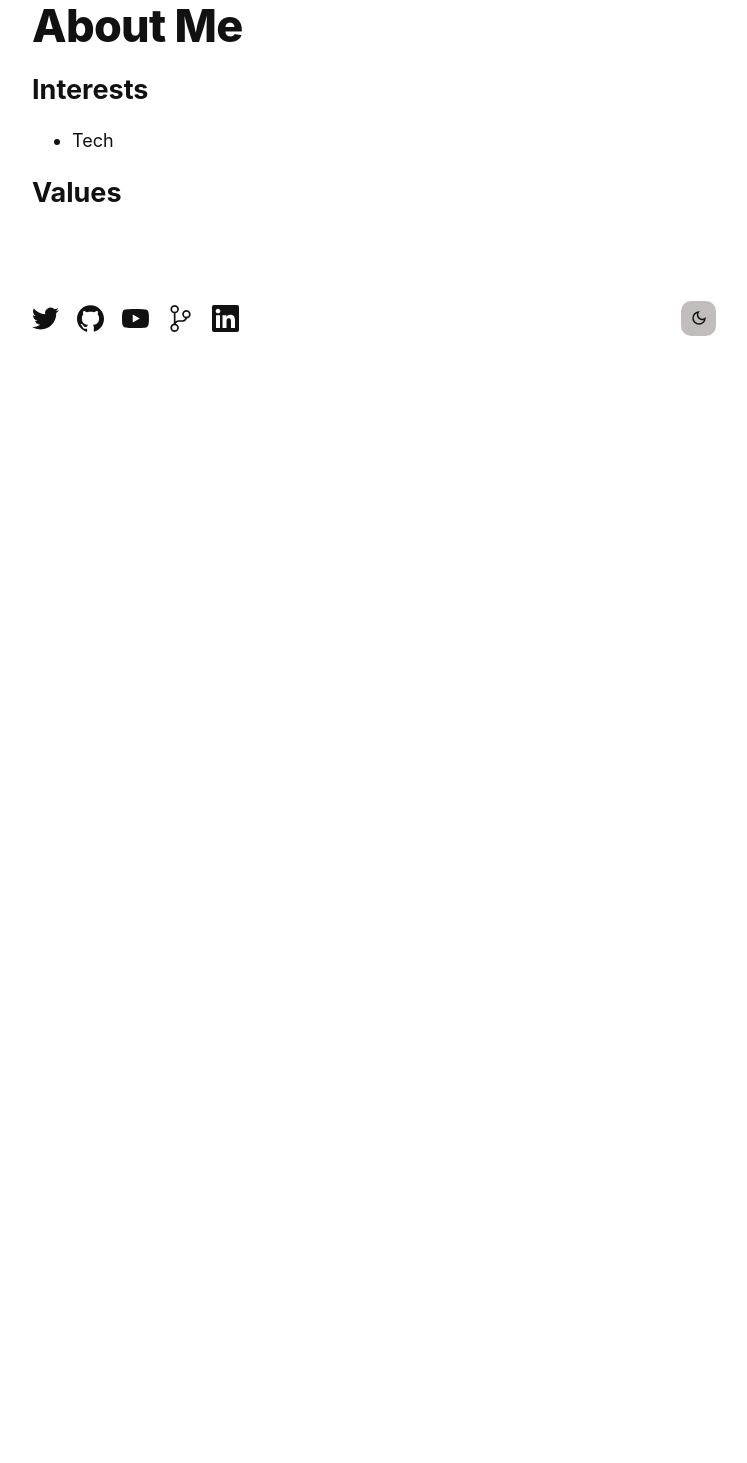
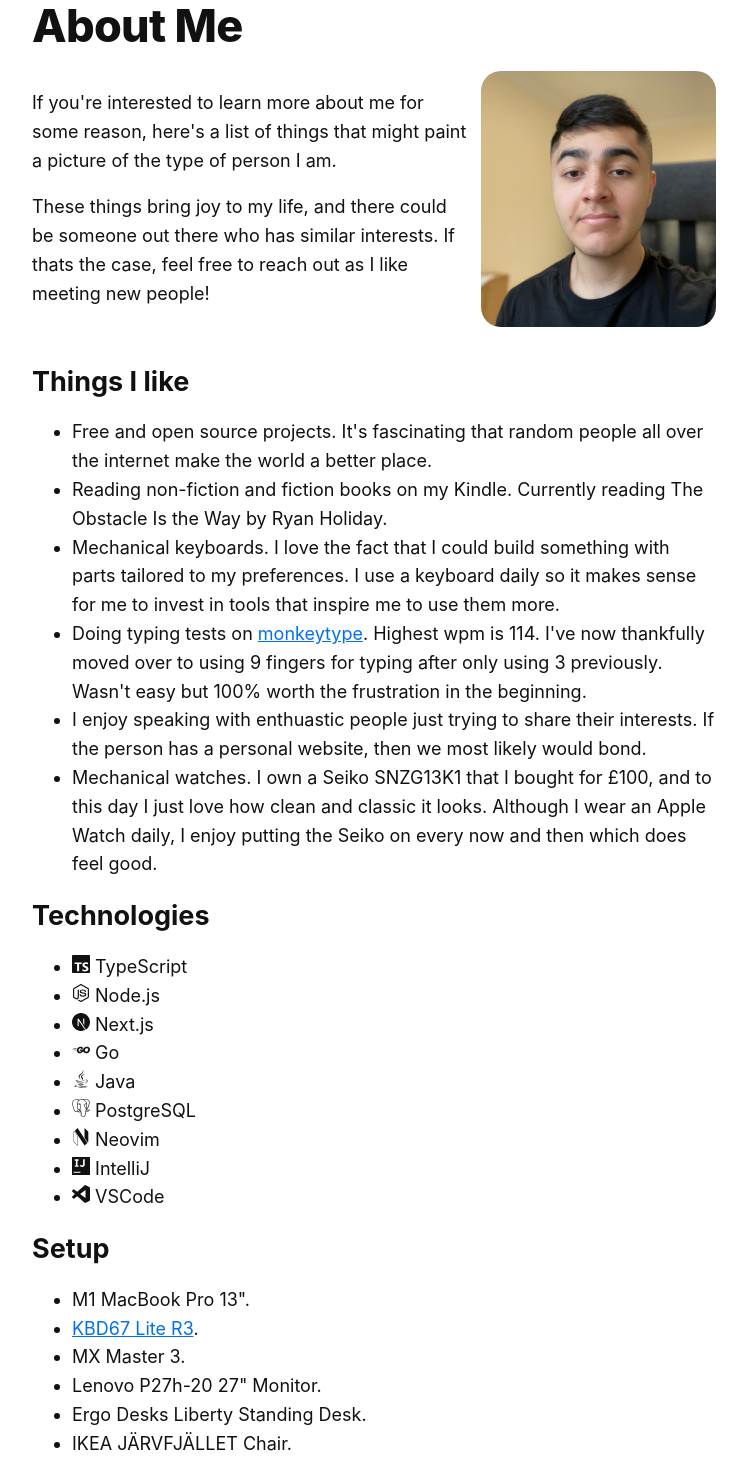
Before and after one commit to pzrsa/parsam.io, a Next.js app: page /about in a window 1280 px wide. Shown: the part 100-1563 px from the top of the page, without its empty margins (266-1013 px from the left). Before the commit the page ends 800 px from the top, so only its background shows below. Built offline with nearby package versions, Linux system fonts and the light colour scheme.

Commit message:
add content to about page with interests, tech and setup

```diff
--- a/pages/about.tsx
+++ b/pages/about.tsx
@@ -1,23 +1,140 @@
 import Head from "next/head";
+import Image from "next/image";
+import { IconType } from "react-icons";
+import {
+  SiGo,
+  SiIntellijidea,
+  SiJava,
+  SiNeovim,
+  SiNextdotjs,
+  SiNodedotjs,
+  SiPostgresql,
+  SiTypescript,
+  SiVisualstudiocode,
+} from "react-icons/si";
+import avatar from "../public/images/avatar.jpg";
+import styles from "../styles/modules/About.module.css";
 import utilStyles from "../styles/utils.module.css";
 
-interface AboutProps {}
+interface TechItemProps {
+  name: string;
+  Icon: IconType;
+}
 
-const About: React.FC<AboutProps> = ({}) => {
+const TechItem: React.FC<TechItemProps> = ({ name, Icon }) => {
+  return (
+    <li>
+      <Icon /> {name}
+    </li>
+  );
+};
+
+const About: React.FC = ({}) => {
   return (
     <>
       <Head>
         <title>Parsa Mesgarha - About</title>
       </Head>
-      <header>
+      <header className={styles.header}>
         <h1 className={utilStyles.heading2Xl}>About Me</h1>
+        <div className={styles.me}>
+          <div>
+            <p>
+              If you&apos;re interested to learn more about me for some reason,
+              here&apos;s a list of things that might paint a picture of the
+              type of person I am.
+            </p>
+            <p>
+              These things bring joy to my life, and there could be someone out
+              there who has similar interests. If thats the case, feel free to
+              reach out as I like meeting new people!
+            </p>
+          </div>
+          <Image
+            className={utilStyles.rounded}
+            src={avatar}
+            height={750}
+            width={750}
+            objectFit="cover"
+            alt="Parsa Mesgarha"
+          />
+        </div>
       </header>
       <div>
-        <h2 className={utilStyles.headingLg}>Interests</h2>
+        <h2 className={utilStyles.headingLg}>Things I like</h2>
         <ul>
-          <li>Tech</li>
+          <li>
+            Free and open source projects. It&apos;s fascinating that random
+            people all over the internet make the world a better place.
+          </li>
+          <li>
+            Reading non-fiction and fiction books on my Kindle. Currently
+            reading The Obstacle Is the Way by Ryan Holiday.
+          </li>
+          <li>
+            Mechanical keyboards. I love the fact that I could build something
+            with parts tailored to my preferences. I use a keyboard daily so it
+            makes sense for me to invest in tools that inspire me to use them
+            more.
+          </li>
+          <li>
+            Doing typing tests on{" "}
+            <a
+              href="https://monkeytype.com/"
+              rel="prefetch noreferrer"
+              target="_blank"
+            >
+              monkeytype
+            </a>
+            . Highest wpm is 114. I&apos;ve now thankfully moved over to using 9
+            fingers for typing after only using 3 previously. Wasn&apos;t easy
+            but 100% worth the frustration in the beginning.
+          </li>
+          <li>
+            I enjoy speaking with enthuastic people just trying to share their
+            interests. If the person has a personal website, then we most likely
+            would bond.
+          </li>
+          <li>
+            Mechanical watches. I own a Seiko SNZG13K1 that I bought for £100,
+            and to this day I just love how clean and classic it looks. Although
+            I wear an Apple Watch daily, I enjoy putting the Seiko on every now
+            and then which does feel good.
+          </li>
         </ul>
-        <h2 className={utilStyles.headingLg}>Values</h2>
+        <h2 className={utilStyles.headingLg}>Technologies</h2>
+        <ul>
+          <TechItem name="TypeScript" Icon={SiTypescript} />
+          <TechItem name="Node.js" Icon={SiNodedotjs} />
+          <TechItem name="Next.js" Icon={SiNextdotjs} />
+          <TechItem name="Go" Icon={SiGo} />
+          <TechItem name="Java" Icon={SiJava} />
+          <TechItem name="PostgreSQL" Icon={SiPostgresql} />
+          <TechItem name="Neovim" Icon={SiNeovim} />
+          <TechItem name="IntelliJ" Icon={SiIntellijidea} />
+          <TechItem name="VSCode" Icon={SiVisualstudiocode} />
+        </ul>
+        <h2 className={utilStyles.headingLg}>Setup</h2>
+        <ul>
+          <li>M1 MacBook Pro 13&quot;.</li>
+          <li>
+            <a
+              href="https://youtu.be/RqktmDE-TGA"
+              rel="prefetch noreferrer"
+              target="_blank"
+            >
+              KBD67 Lite R3
+            </a>
+            .
+          </li>
+          <li>MX Master 3.</li>
+          <li>Lenovo P27h-20 27&quot; Monitor.</li>
+          <li>Ergo Desks Liberty Standing Desk.</li>
+          <li>IKEA JÄRVFJÄLLET Chair.</li>
+          <li>Sony WH-1000XM4 Wireless Noise Cancelling Headphones.</li>
+          <li>DeltaHub Minimalistic Desk Pad.</li>
+          <li>Twelve South Curve MacBook Stand.</li>
+        </ul>
       </div>
     </>
   );
--- /dev/null
+++ b/styles/modules/About.module.css
@@ -0,0 +1,8 @@
+.header {
+  margin-bottom: 2rem;
+}
+
+.me {
+  display: flex;
+  gap: 0.5rem;
+}
--- a/styles/utils.module.css
+++ b/styles/utils.module.css
@@ -25,8 +25,8 @@
   line-height: 1.5;
 }
 
-.borderCircle {
-  border-radius: 10px;
+.rounded {
+  border-radius: 20px;
 }
 
 .lightText {
```
